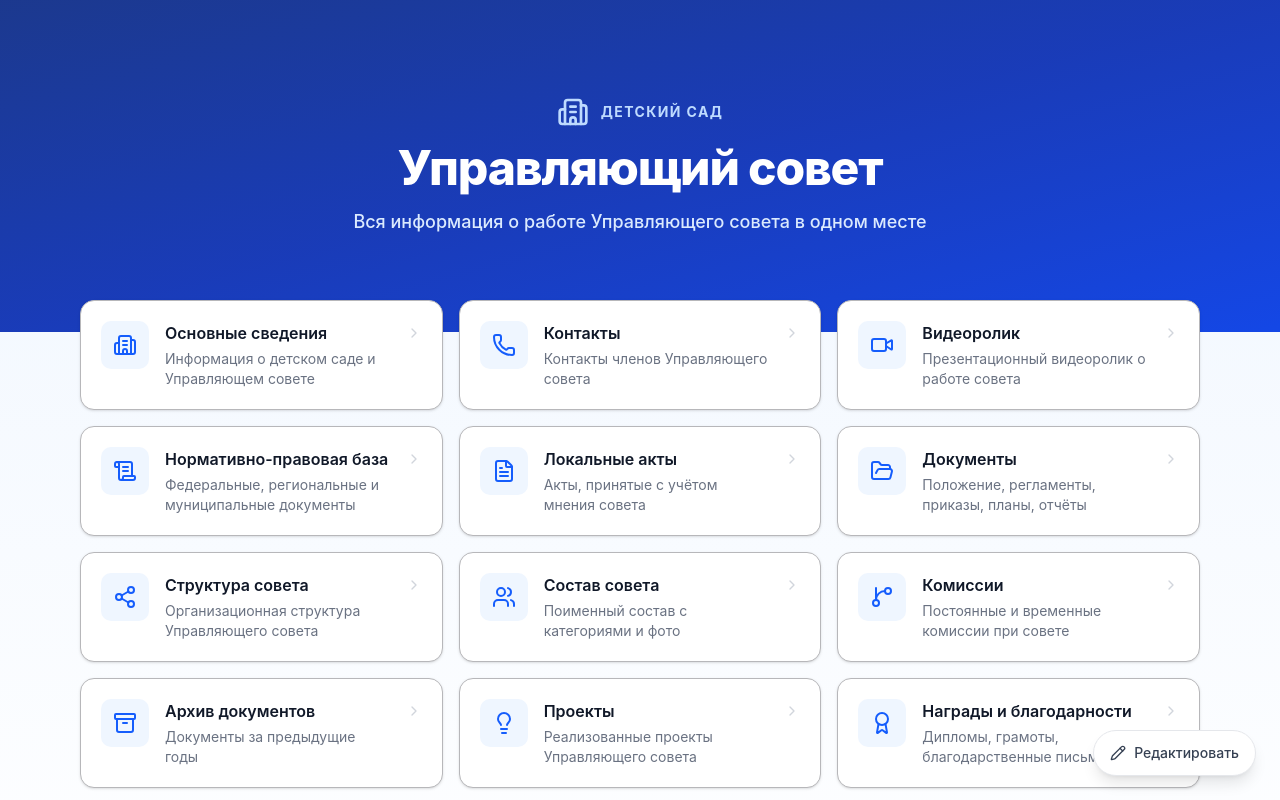
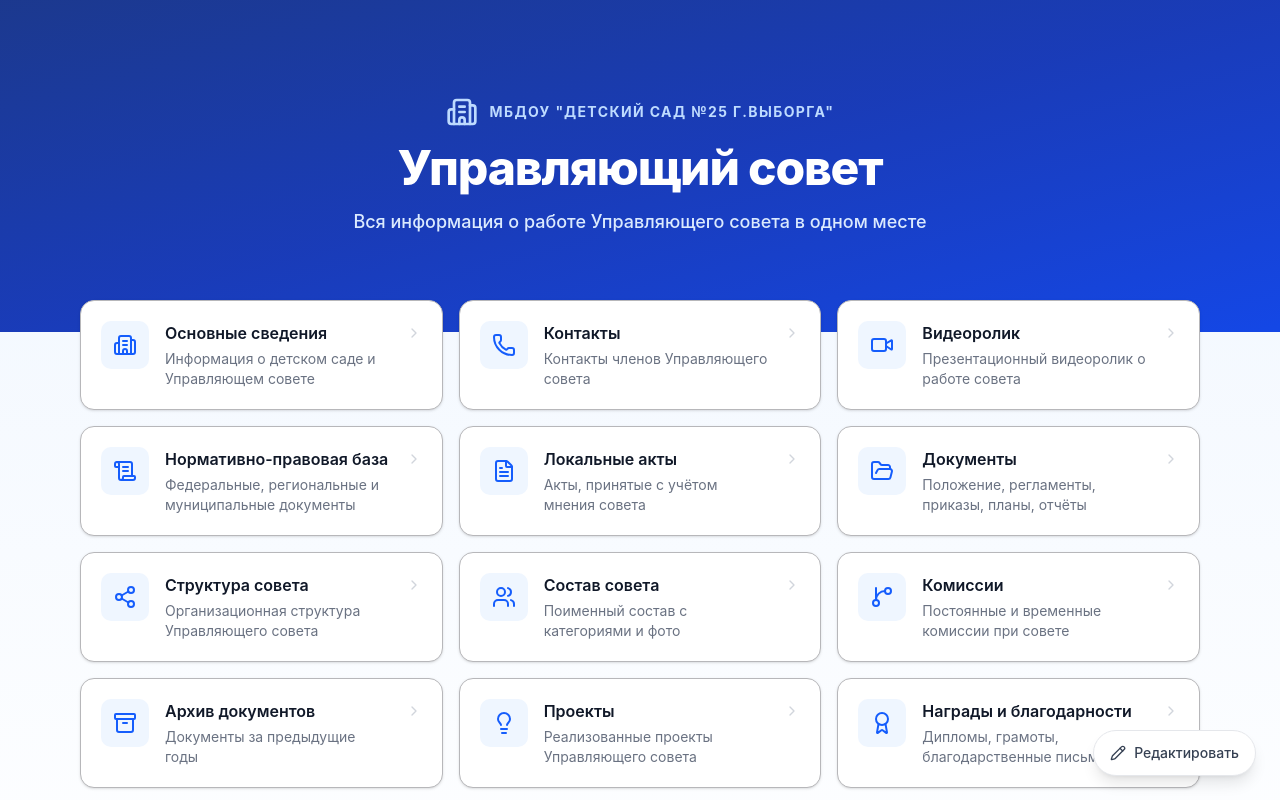
Before and after one commit to Vik725/personal-notes, a Next.js app: page / in a window 1280 px wide. Shown: the top 800 px of the page. Built offline with nearby package versions, Linux system fonts and the light colour scheme.

Commit message:
Update page.tsx

```diff
--- a/app/page.tsx
+++ b/app/page.tsx
@@ -127,7 +127,7 @@ export default function HomePage() {
           <div className="flex items-center justify-center gap-3 mb-4">
             <Building2 className="h-8 w-8 text-blue-200" />
             <span className="text-sm font-bold uppercase tracking-widest text-blue-200">
-              Детский сад
+              МБДОУ "Детский сад №25 г.Выборга"
             </span>
           </div>
           <h1 className="text-center text-3xl font-extrabold tracking-tight text-white sm:text-4xl lg:text-5xl">
```
